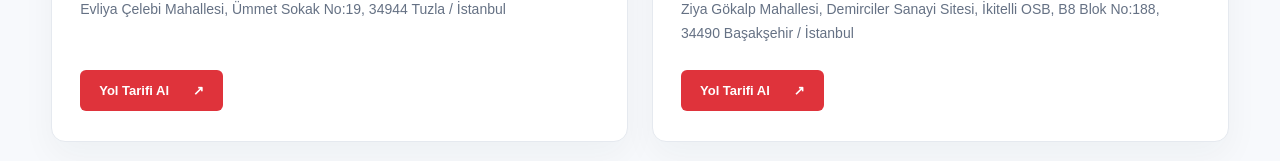
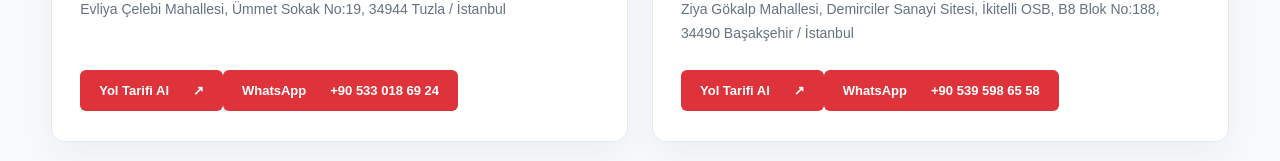
Before and after one commit to gunestaner42-eng/g-ne-metal, a Next.js app: page / in a window 1280 px wide. Shown: the part 3532-3693 px from the top of the page. Built offline with nearby package versions, Linux system fonts and the light colour scheme.

Commit message:
Add branch-specific WhatsApp contacts to Tuzla and Ikitelli location cards

```diff
--- a/app/page.jsx
+++ b/app/page.jsx
@@ -97,8 +97,8 @@ export default function Home() {
             </div>
             <div className="locations-grid">
               {[
-                { name: "Güneş Metal Tuzla", district: "TUZLA / İSTANBUL", address: "Evliya Çelebi Mahallesi, Ümmet Sokak No:19, 34944 Tuzla / İstanbul", lat: 40.843751, lng: 29.294404 },
-                { name: "Güneş Metal İkitelli", district: "BAŞAKŞEHİR / İSTANBUL", address: "Ziya Gökalp Mahallesi, Demirciler Sanayi Sitesi, İkitelli OSB, B8 Blok No:188, 34490 Başakşehir / İstanbul", lat: 41.0687003, lng: 28.8055369 }
+                { name: "Güneş Metal Tuzla", district: "TUZLA / İSTANBUL", address: "Evliya Çelebi Mahallesi, Ümmet Sokak No:19, 34944 Tuzla / İstanbul", lat: 40.843751, lng: 29.294404, whatsapp: "905330186924", phone: "+90 533 018 69 24" },
+                { name: "Güneş Metal İkitelli", district: "BAŞAKŞEHİR / İSTANBUL", address: "Ziya Gökalp Mahallesi, Demirciler Sanayi Sitesi, İkitelli OSB, B8 Blok No:188, 34490 Başakşehir / İstanbul", lat: 41.0687003, lng: 28.8055369, whatsapp: "905395986558", phone: "+90 539 598 65 58" }
               ].map((location) => (
                 <article className="location-card" key={location.name}>
                   <div className="location-map">
@@ -114,7 +114,10 @@ export default function Home() {
                     <span className="location-district">{location.district}</span>
                     <h3>{location.name}</h3>
                     <p>{location.address}</p>
-                    <a href={`https://www.google.com/maps/dir/?api=1&destination=${location.lat}%2C${location.lng}`} target="_blank" rel="noopener noreferrer" aria-label={location.name + " için Google Haritalar yol tarifi al"}>Yol Tarifi Al <span aria-hidden="true">↗</span></a>
+                    <div className="location-actions">
+                      <a className="location-directions" href={`https://www.google.com/maps/dir/?api=1&destination=${location.lat}%2C${location.lng}`} target="_blank" rel="noopener noreferrer" aria-label={location.name + " için Google Haritalar yol tarifi al"}>Yol Tarifi Al <span aria-hidden="true">↗</span></a>
+                      <a className="location-whatsapp" href={`https://wa.me/${location.whatsapp}?text=${encodeURIComponent("Merhaba, Güneş Metal'den ürün hakkında bilgi almak istiyorum.")}`} target="_blank" rel="noopener noreferrer" aria-label={location.name + " WhatsApp hattına mesaj gönder"}>WhatsApp <span>{location.phone}</span></a>
+                    </div>
                   </div>
                 </article>
               ))}
```
